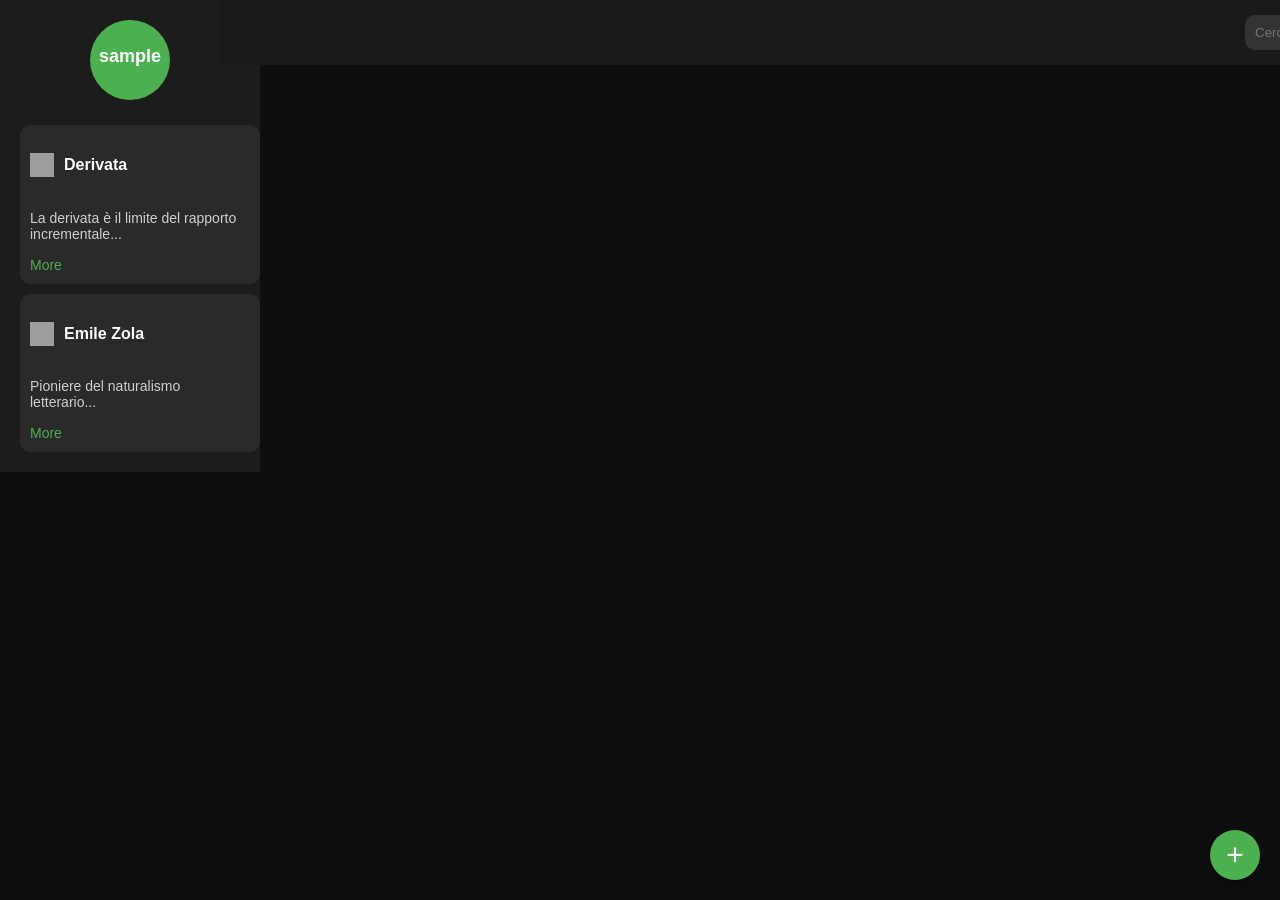
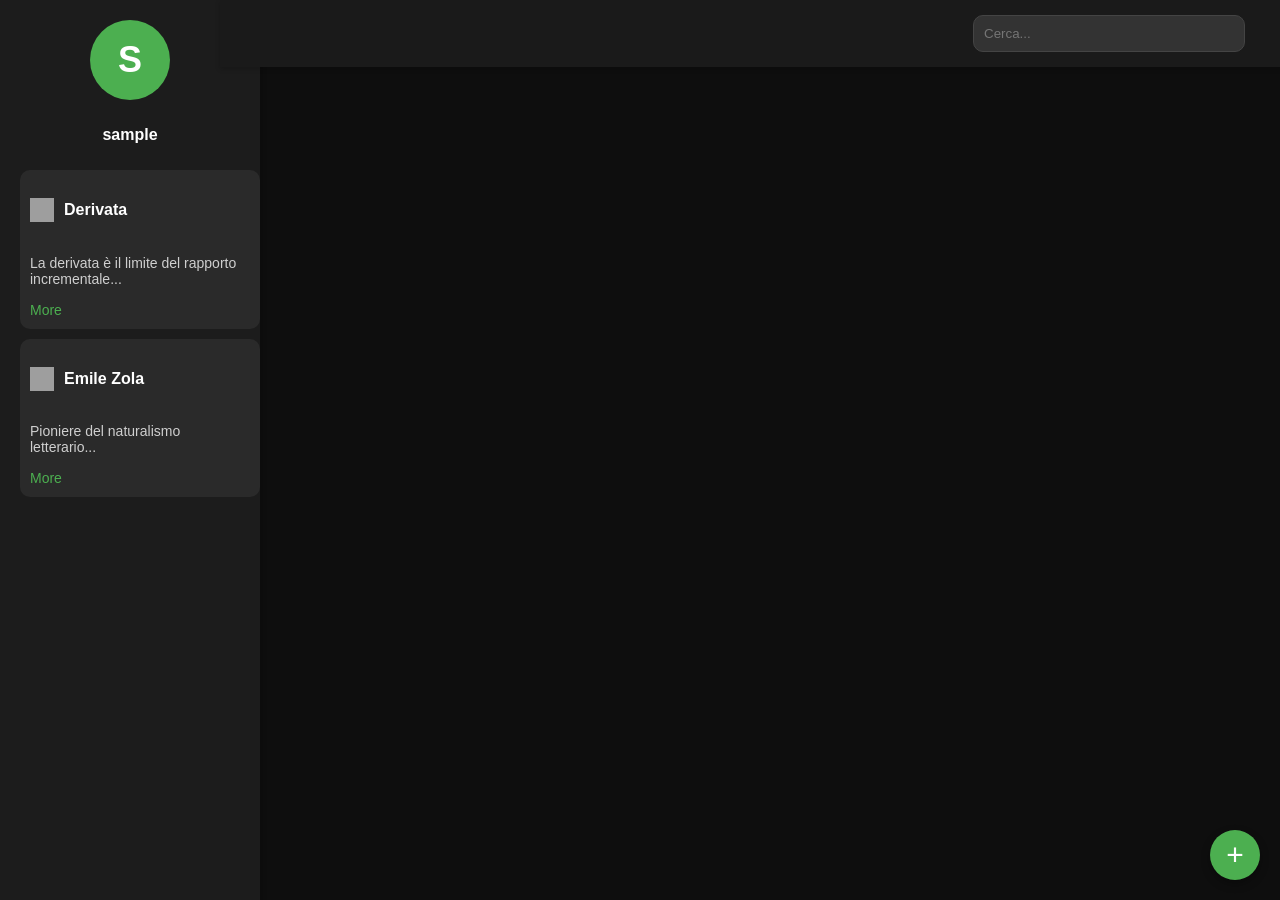
Before and after one commit to ChenDario/info_projects_beta, a PHP site: page /pages/home.php in a window 1280 px wide. Run offline with PHP 8.4, Linux system fonts and the light colour scheme; the visitor is signed in with stand-in values (Sample User, id 1); data that the repository does not hold is empty; grey boxes are pictures that could not be loaded.

Commit message:
grafica che funziona finalmente

```diff
--- a/css/home.css
+++ b/css/home.css
@@ -5,17 +5,22 @@ body {
     background-color: #0e0e0e;
     color: white;
     font-family: Arial, sans-serif;
-    display: flex;
 }
 
 /* Sidebar */
 .sidebar {
+    position: fixed;
+    top: 0;
+    left: 0;
+    height: 100vh;
     width: 220px;
     background-color: #1c1c1c;
     padding: 20px;
     display: flex;
     flex-direction: column;
     align-items: center;
+    overflow-y: auto;
+    box-shadow: 2px 0 5px rgba(0,0,0,0.2);
 }
 
 .sidebar-profile {
@@ -26,25 +31,33 @@ body {
     display: flex;
     justify-content: center;
     align-items: center;
-    font-size: 28px;
+    font-size: 36px;
     font-weight: bold;
     color: white;
-    margin-bottom: 15px;
+    margin-bottom: 10px;
 }
 
 .username {
-    margin-top: 10px;
-    font-size: 18px;
+    font-size: 16px;
     color: white;
     text-align: center;
+    word-break: break-word;
+    max-width: 100%;
 }
 
+
+/* Sidebar item */
 .sidebar-item {
     background-color: #2a2a2a;
     border-radius: 10px;
     padding: 10px;
     margin-top: 10px;
     width: 100%;
+    transition: background-color 0.2s ease;
+}
+
+.sidebar-item:hover {
+    background-color: #353535;
 }
 
 .item-header {
@@ -70,10 +83,15 @@ body {
     text-decoration: none;
 }
 
+.item-more:hover {
+    text-decoration: underline;
+}
+
+/* Navbar */
 .navbar {
     padding: 15px;
     background-color: #1a1a1a;
-    width: 100%;
+    width: calc(100% - 220px);
     display: flex;
     align-items: center;
     justify-content: flex-end;
@@ -81,24 +99,36 @@ body {
     top: 0;
     left: 220px;
     z-index: 10;
+    box-shadow: 0 2px 5px rgba(0,0,0,0.2);
 }
 
 .search-bar {
     padding: 10px;
     width: 250px;
-    border: none;
+    margin-right: 50px;
+    border: 1px solid #444;
     border-radius: 10px;
     background-color: #333;
     color: white;
+    transition: border 0.2s ease, box-shadow 0.2s ease;
 }
+
+.search-bar:hover,
+.search-bar:focus {
+    border: 1px solid #4CAF50;
+    box-shadow: 0 0 5px #4CAF50;
+    outline: none;
+}
+
 
 /* Contenitore principale */
 .container {
-    margin-top: 70px;
+    margin-top: 80px;
     margin-left: 240px;
     padding: 20px;
     display: flex;
     flex-direction: column;
+    align-items: center; /* Centra le card orizzontalmente */
     gap: 20px;
 }
 
@@ -108,11 +138,15 @@ body {
     border-radius: 12px;
     padding: 20px;
     border: 1px solid #2f2f2f;
+    transition: transform 0.2s ease, border 0.2s ease;
+    width: 80%;
 }
 
-.card:nth-child(2) {
+.card:hover {
+    transform: translateY(-3px);
     border: 1px solid #4CAF50;
 }
+
 
 .card-title {
     font-size: 18px;
@@ -136,6 +170,10 @@ body {
     font-size: 14px;
 }
 
+.read-more:hover {
+    text-decoration: underline;
+}
+
 /* Bottone fluttuante */
 .btn {
     position: fixed;
@@ -153,6 +191,7 @@ body {
     font-size: 30px;
     cursor: pointer;
     box-shadow: 0 4px 10px rgba(0, 0, 0, 0.3);
+    transition: background-color 0.3s ease;
 }
 
 .floating-button:hover {
--- a/pages/home.php
+++ b/pages/home.php
@@ -49,8 +49,10 @@
         <div class="sidebar">
             <!-- Sezione profilo/icona -->
             <div class="sidebar-profile">
-                <h3 class="username"><?php echo $_SESSION['username']; ?></h3>
+                <?php echo strtoupper(substr($_SESSION['username'], 0, 1)); ?>
             </div>
+            <h3 class="username"><?php echo $_SESSION['username']; ?></h3>
+
 
             <!-- Sezioni informative -->
             <div class="sidebar-sections">
```
